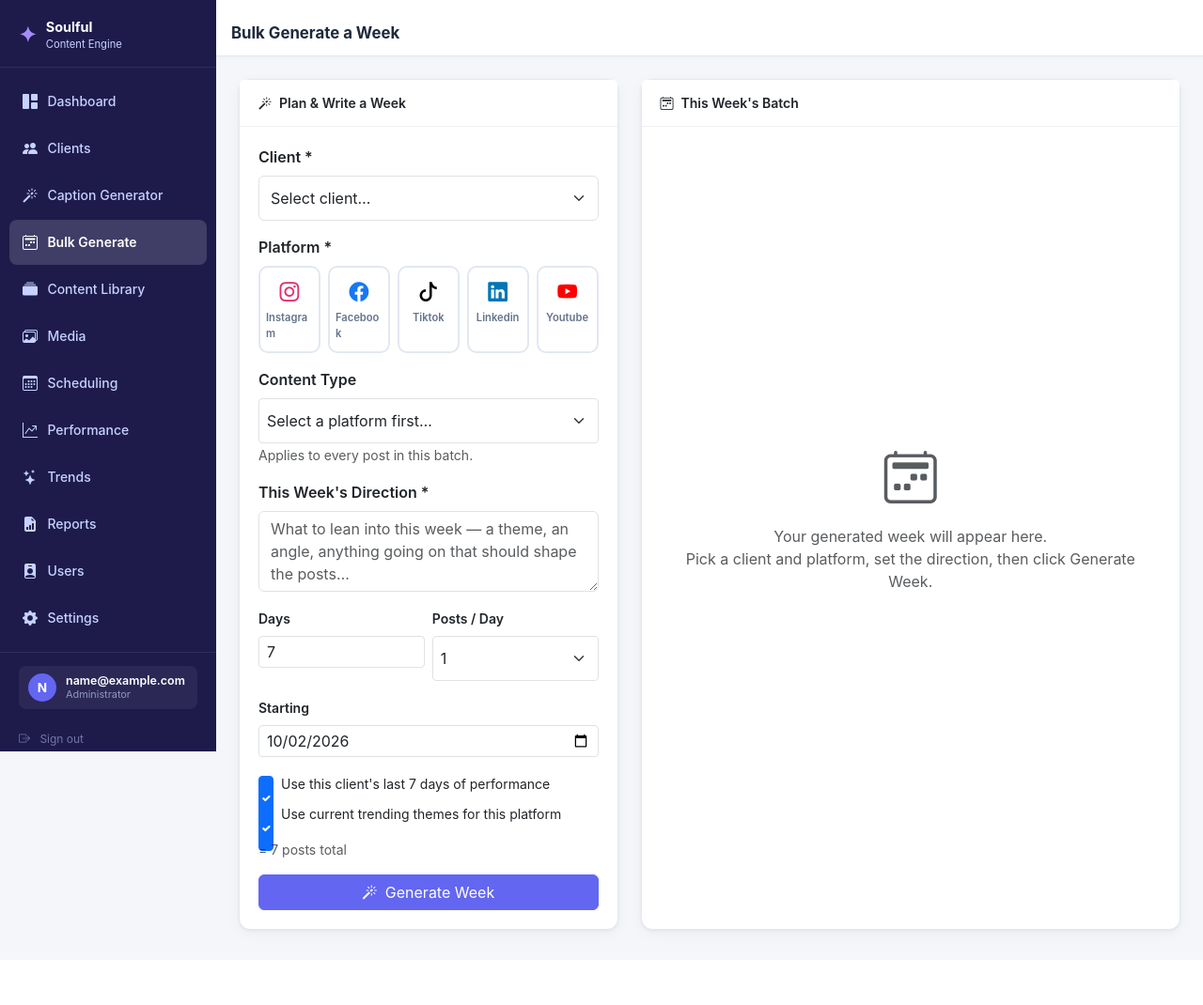
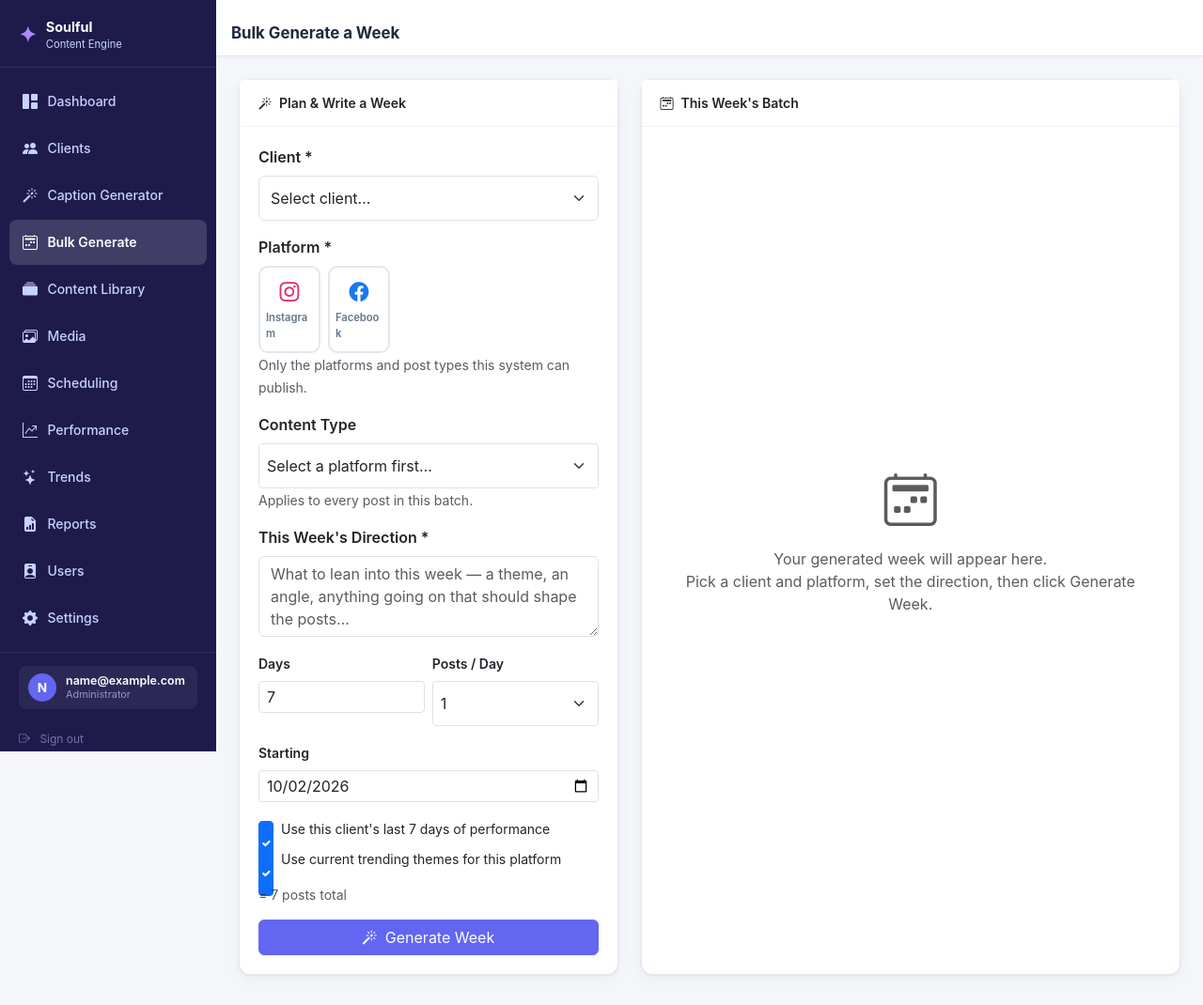
Before and after one commit to josy-pixel/soulful-content-engine, a Flask app: page /bulk-generate in a window 1280 px wide. Shown: the whole page at 94% size. Before the commit the page ends 998 px from the top, so only its background shows below. Run offline with Flask 3, Linux system fonts and the light colour scheme; the visitor is signed in with stand-in values (Sample User, id 1); data comes from the database, SQL or seed files in the repository; some libraries are stand-ins or nearby versions.

Commit message:
Offer bulk batches only what something can publish
The bulk page offered every platform and every content type the app knows, and
the save accepted them: a week of Instagram stories, or TikTok videos, would be
created, reviewed and approved, and then refused at dispatch one post at a time,
because no publishing scenario sends them.

A batch now follows media_rules: the platforms the scenarios publish to, and of
the content types the app offers for each, only those can_publish accepts —
Instagram photo, video and reel; Facebook photo, video and post. The page builds
its tiles and its type list from that one table, the plan and the save refuse
anything else with the reason, and the batch's content type is the one the plan
answered with, so changing the form afterwards cannot change what gets saved.

Co-Authored-By: Claude Opus 5.5 (1M context) <noreply@anthropic.com>

```diff
--- a/app.py
+++ b/app.py
@@ -746,9 +746,29 @@ def bulk_generate():
     all_clients = scoped_clients()
     preselect_client = current_scope() or request.args.get('client_id', type=int)
     return render_template('bulk_generate.html', clients=all_clients,
-                           platforms=PLATFORMS, content_types=CONTENT_TYPES,
+                           bulk_content_types=_bulk_content_types(),
                            create_statuses=CREATE_STATUSES, max_posts=BULK_MAX_POSTS,
                            preselect_client=preselect_client)
+
+
+def _bulk_content_types():
+    """Platform -> the content types a batch may use: what the app offers that
+    the publishing scenarios can actually send (media_rules). A week of posts
+    nothing downstream can publish would look ready and never go out."""
+    return {p: [t for t in CONTENT_TYPES.get(p, []) if media_rules.can_publish(p, t)[0]]
+            for p in PLATFORMS if p in media_rules.PUBLISHABLE}
+
+
+def _bulk_combo_error(platform, content_type):
+    """The plan and the save refuse the same combinations the page never offers."""
+    allowed = _bulk_content_types()
+    if not isinstance(platform, str) or platform not in allowed:
+        return ('Bulk generation covers %s only — nothing publishes %s posts from here yet.'
+                % (' and '.join(p.title() for p in allowed), str(platform or 'those').title()))
+    if content_type not in allowed[platform]:
+        return ('%s %s posts are not published by this system. Pick one of: %s.'
+                % (platform.title(), content_type or 'untyped', ', '.join(allowed[platform])))
+    return None
 
 
 def _bulk_batch_size(data):
@@ -779,10 +799,14 @@ def api_bulk_plan():
     # HARD RULE 1: never trust client_id from the body for a client user.
     client_id = enforce_client_id(data.get('client_id'))
     platform = data.get('platform')
+    content_type = data.get('content_type')
     theme = str(data.get('theme') or '').strip()
 
-    if not all([client_id, platform, theme]) or platform not in PLATFORMS:
-        return jsonify({'error': 'client_id, a valid platform, and a theme are required.'}), 400
+    if not all([client_id, platform, theme]):
+        return jsonify({'error': 'client_id, a platform, and a theme are required.'}), 400
+    err = _bulk_combo_error(platform, content_type)
+    if err:
+        return jsonify({'error': err}), 400
     days, per_day, err = _bulk_batch_size(data)
     if err:
         return jsonify({'error': err}), 400
@@ -827,6 +851,7 @@ def api_bulk_plan():
         'ok': True,
         'client_id': client_id,
         'platform': platform,
+        'content_type': content_type,
         'theme': theme,
         'posts': posts,
         'requested': count,
@@ -842,14 +867,15 @@ def api_bulk_save():
     # HARD RULE 1: a client user's posts are always created under THEIR client_id.
     client_id = enforce_client_id(data.get('client_id'))
     platform = data.get('platform')
-    content_type = data.get('content_type') or (CONTENT_TYPES.get(platform) or ['photo'])[0]
+    content_type = data.get('content_type')
     status = data.get('status', 'draft')
     posts = data.get('posts') or []
 
-    if not client_id or platform not in PLATFORMS:
-        return jsonify({'error': 'client_id and a valid platform are required.'}), 400
-    if content_type not in CONTENT_TYPES.get(platform, []):
-        return jsonify({'error': 'Invalid content type for this platform.'}), 400
+    if not client_id or not platform:
+        return jsonify({'error': 'client_id and a platform are required.'}), 400
+    err = _bulk_combo_error(platform, content_type)
+    if err:
+        return jsonify({'error': err}), 400
     if status not in CREATE_STATUSES:
         return jsonify({'error': 'A post cannot be created past the approval gate.'}), 400
     if not posts:
--- a/templates/bulk_generate.html
+++ b/templates/bulk_generate.html
@@ -26,7 +26,7 @@
         <div class="mb-3">
           <label class="form-label fw-semibold">Platform *</label>
           <div class="platform-grid">
-            {% for p in platforms %}
+            {% for p in bulk_content_types %}
             <label class="platform-tile" data-platform="{{ p }}">
               <input type="radio" name="platform" value="{{ p }}" hidden>
               <i class="bi {{ platform_icons.get(p,'bi-globe') }}" style="color:{{ platform_colors.get(p,'#6366f1') }}"></i>
@@ -34,6 +34,7 @@
             </label>
             {% endfor %}
           </div>
+          <small class="text-muted">Only the platforms and post types this system can publish.</small>
         </div>
 
         <div class="mb-3">
@@ -152,7 +153,7 @@
 {% block scripts %}
 <script src="{{ url_for('static', filename='js/run_pool.js') }}"></script>
 <script>
-const CONTENT_TYPES = {{ content_types | tojson }};
+const CONTENT_TYPES = {{ bulk_content_types | tojson }};
 const MAX_POSTS = {{ max_posts }};
 // Posts being written at once. Each is its own request of a few model calls, so
 // none comes near the server's time limit, and other people's requests get a turn
@@ -313,7 +314,7 @@ async function planWeek() {
     batch = {
       clientId: data.client_id,
       platform: data.platform,
-      contentType: contentType,
+      contentType: data.content_type,
       theme: data.theme,
       items: data.posts.map(p => ({ topic: p.topic, scheduled_date: p.scheduled_date, state: 'queued' })),
     };
```
Also changed, not shown: tests/test_bulk_generate.py (+54 -3 lines).
